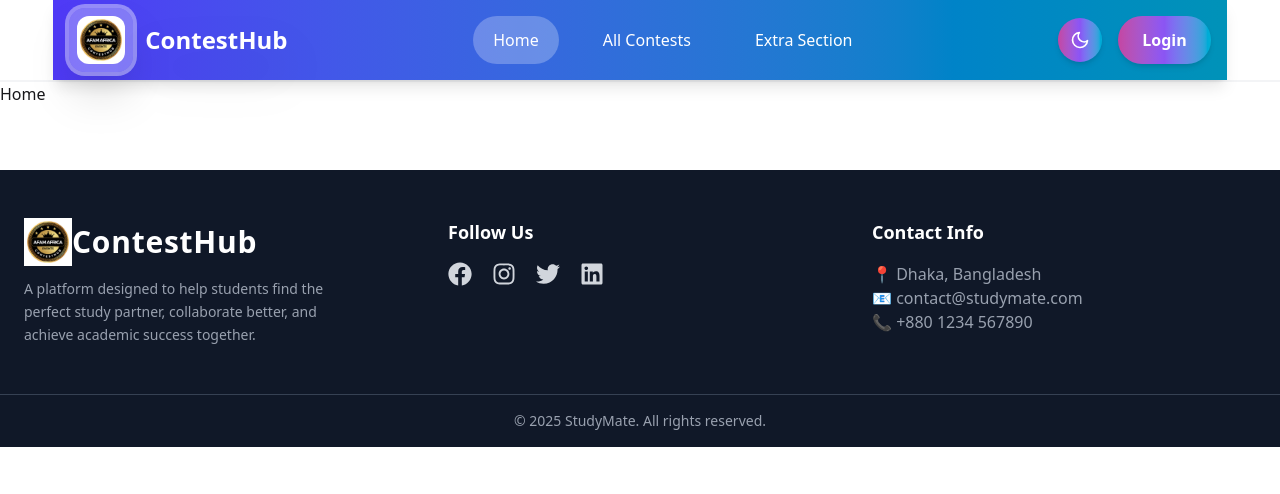
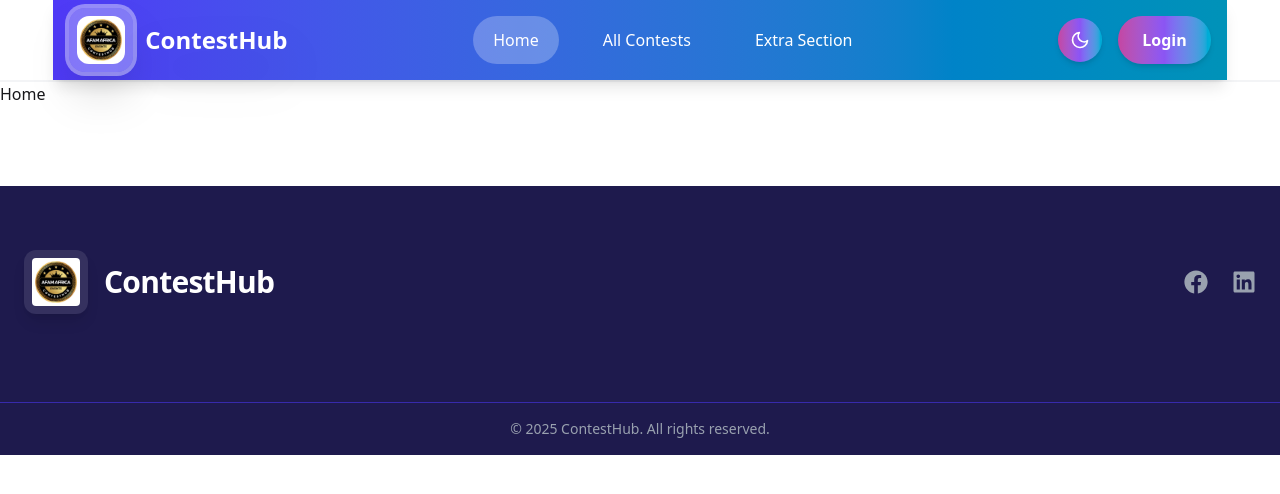
Before and after one commit to Sayma-Shimu/ContestHub-Client-Assignment-11, a React (Vite) app: page / in a window 1280 px wide. Shown: the top 494 px of the page. Built offline with nearby package versions, Linux system fonts and the light colour scheme; no server answers.

Commit message:
footer added

```diff
--- a/src/components/Footer.jsx
+++ b/src/components/Footer.jsx
@@ -1,62 +1,48 @@
 import React from "react";
-import { FaFacebook, FaInstagram, FaTwitter, FaLinkedin } from "react-icons/fa";
+import { FaFacebook, FaLinkedin } from "react-icons/fa";
 import logo from "../assets/contest_logo.png";
 
 const Footer = () => {
   return (
-    <footer className="bg-gray-900 text-gray-300 mt-16">
-      <div className="max-w-7xl mx-auto px-6 py-12 grid grid-cols-1 md:grid-cols-3 gap-10">
+    <footer className="bg-indigo-950 text-gray-300 mt-20">
+      <div className="max-w-7xl mx-auto px-6 py-16 flex flex-col md:flex-row justify-between items-center gap-6">
 
-        <div>
-          <div className="flex items-center ">
+        {/* Logo & Name */}
+        <div className="flex items-center gap-4">
           <img
             src={logo}
-              alt="StudyMate Logo"
-              className="w-12 h-12 object-cover"
+            alt="ContestHub Logo"
+            className="w-16 h-16 object-contain rounded-xl p-2 shadow-lg bg-white/10"
           />
-            <h2 className="text-3xl font-extrabold text-white tracking-wide">
+          <h2 className="text-3xl font-bold text-white tracking-tight hover:underline hover:decoration-indigo-400 transition duration-300">
             ContestHub
           </h2>
         </div>
 
-          <p className="mt-3 text-sm leading-relaxed text-gray-400 max-w-xs">
-            A platform designed to help students find the perfect study partner,
-            collaborate better, and achieve academic success together.
-          </p>
-        </div>
-
-        <div>
-          <h3 className="text-lg font-semibold mb-4 text-white">
-            Follow Us
-          </h3>
-          <div className="flex items-center gap-5 text-2xl">
-            <a href="https://www.facebook.com/" className="hover:text-blue-500 transition">
+        {/* Social Links */}
+        <div className="flex items-center gap-6 text-2xl">
+          <a
+            href="https://www.facebook.com/"
+            target="_blank"
+            rel="noopener noreferrer"
+            className="text-gray-400 hover:text-blue-500 transition transform hover:scale-110 hover:rotate-6"
+          >
             <FaFacebook />
           </a>
-            <a href="https://www.instagram.com/accounts/login/?hl=en" className="hover:text-pink-500 transition">
-              <FaInstagram />
-            </a>
-            <a href="https://x.com/" className="hover:text-sky-400 transition">
-              <FaTwitter />
-            </a>
-            <a href="https://www.linkedin.com/" className="hover:text-blue-600 transition">
+          <a
+            href="https://www.linkedin.com/"
+            target="_blank"
+            rel="noopener noreferrer"
+            className="text-gray-400 hover:text-teal-400 transition transform hover:scale-110 hover:-rotate-6"
+          >
             <FaLinkedin />
           </a>
         </div>
       </div>
 
-        <div>
-          <h3 className="text-lg font-semibold mb-4 text-white">
-            Contact Info
-          </h3>
-          <p className="text-gray-400">📍 Dhaka, Bangladesh</p>
-          <p className="text-gray-400">📧 contact@studymate.com</p>
-          <p className="text-gray-400">📞 +880 1234 567890</p>
-        </div>
-      </div>
-
-      <div className="border-t border-gray-700 py-4 text-center text-sm text-gray-400">
-        © {new Date().getFullYear()} StudyMate. All rights reserved.
+      {/* Divider & Copyright */}
+      <div className="border-t border-indigo-800 mt-6 py-4 text-center text-gray-400 text-sm">
+        © 2025 ContestHub. All rights reserved.
       </div>
     </footer>
   );
```
Also changed, not shown: 1 other file (tests, documents, lock files or other folders). Lines whose indentation alone changed are shown as unchanged.
